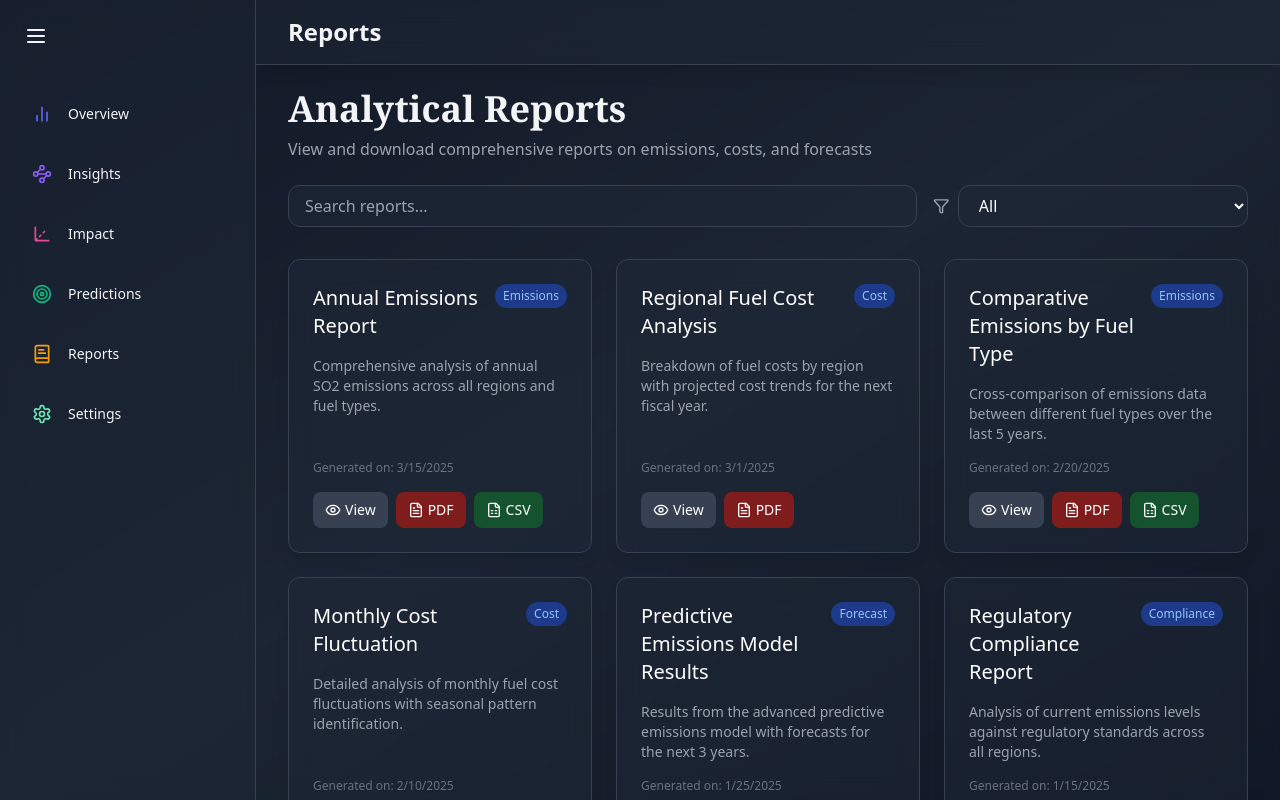
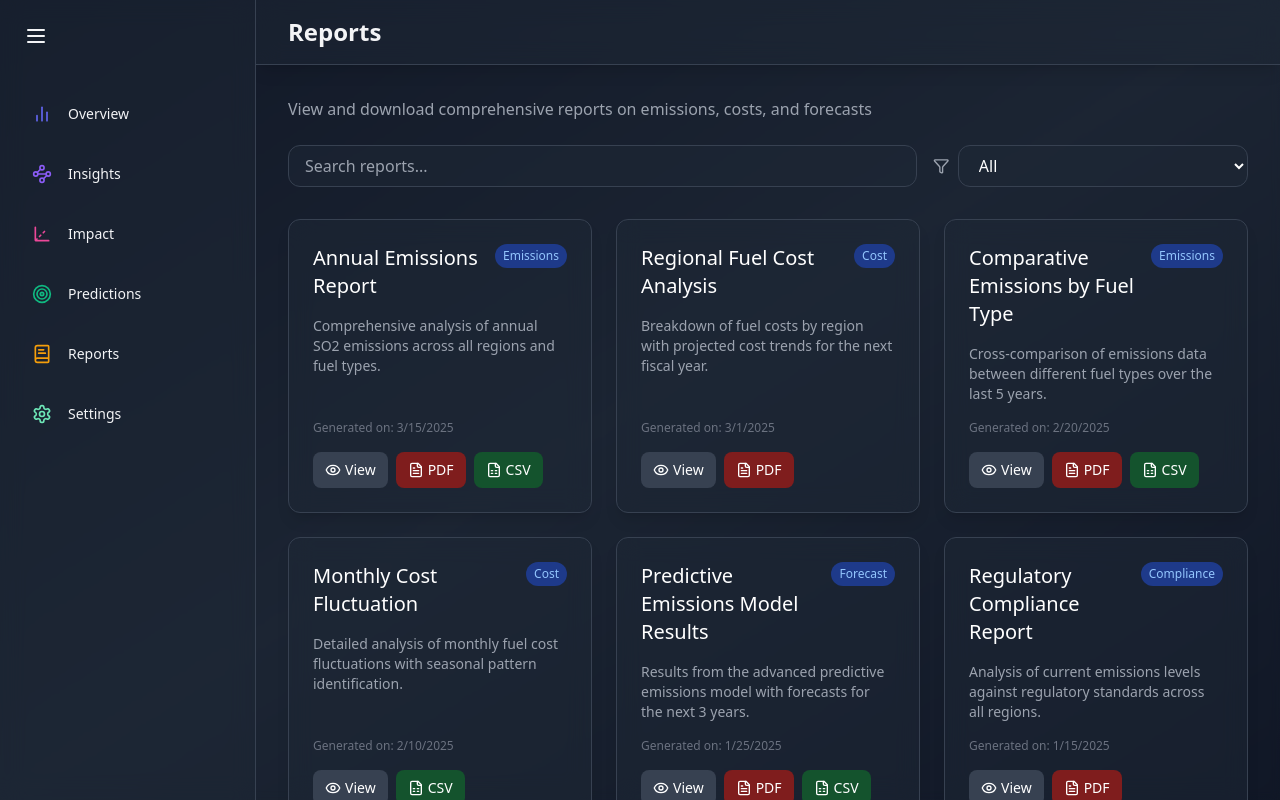
Before and after one commit to PurveshMali/PBL, a React (Vite) app in the folder frontend/: page /reports in a window 1280 px wide. Built offline with nearby package versions, Linux system fonts and the light colour scheme; sample sign-in values are in the browser's storage.

Commit message:
modified

```diff
--- a/frontend/src/pages/ReportsPage.jsx
+++ b/frontend/src/pages/ReportsPage.jsx
@@ -146,7 +146,6 @@ const ReportsPage = () => {
           animate={{ opacity: 1, y: 0 }}
           transition={{ delay: 0.2 }}
         >
-          <h1 className="text-3xl sm:text-4xl font-semibold text-gray-100 font-serif">Analytical Reports</h1>
           <p className="text-gray-400 mt-2">
             View and download comprehensive reports on emissions, costs, and forecasts
           </p>
```
